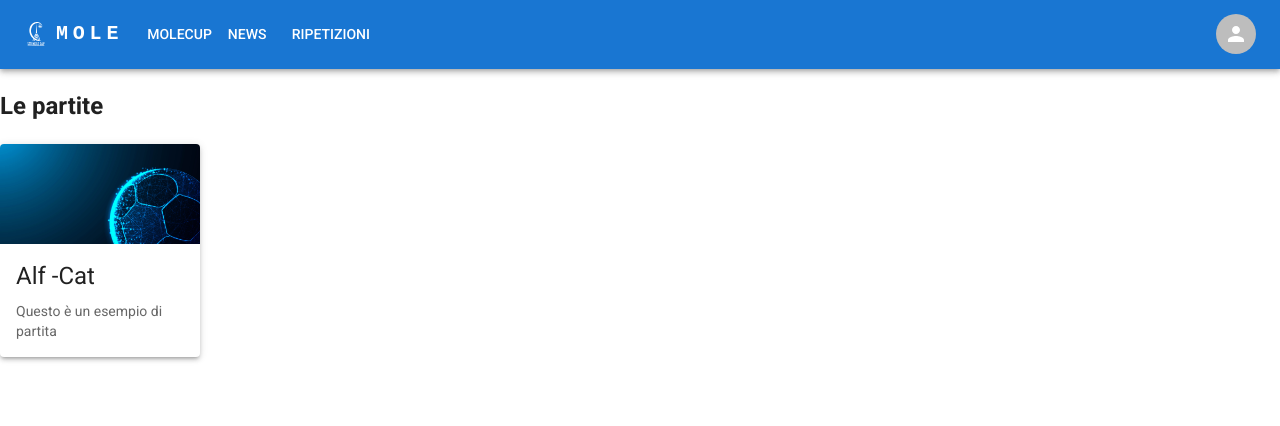
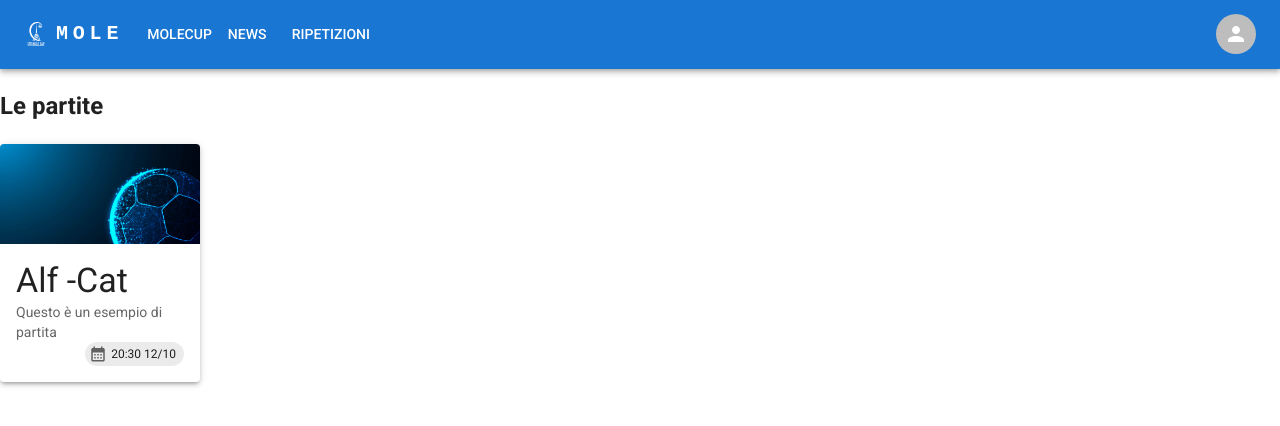
Before and after one commit to molecup/mole-frontend, a Next.js app in the folder mole-frontend/: page / in a window 1280 px wide. Shown: the top 426 px of the page. Built offline with nearby package versions, Linux system fonts and the light colour scheme.

Commit message:
match card restyled

```diff
--- a/mole-frontend/src/components/cardSlider.js
+++ b/mole-frontend/src/components/cardSlider.js
@@ -11,6 +11,7 @@ export default function CardSlider(){
         description = "Questo è un esempio di partita"
         url = "/news"
         img = {matchImg}
+        datetime = "20:30 12/10"
       />
     </>
   );
--- a/mole-frontend/src/components/cards.js
+++ b/mole-frontend/src/components/cards.js
@@ -10,10 +10,24 @@ import CardActionArea from "@mui/material/CardActionArea";
 import Typography from "@mui/material/Typography";
 import Image from "next/image";
 import Link from "next/link";
+import Chip from '@mui/material/Chip';
+import CalendarMonthIcon from '@mui/icons-material/CalendarMonth';
+import VideocamIcon from '@mui/icons-material/Videocam';
+import PhotoCameraIcon from '@mui/icons-material/PhotoCamera';
+import CheckIcon from '@mui/icons-material/Check';
+import Stack from '@mui/material/Stack';
+
+
 
 export default function MatchCard(props) {
   return (
-    <Card sx={{maxWidth: 200}} elevation={3}>
+    <Card sx={{
+      maxWidth: 200,
+      transition: "transform 0.15s ease-in-out",
+      "&:hover": { transform: "scale3d(1.05, 1.05, 1)" }
+      }}
+      elevation={3}
+    >
       <CardActionArea LinkComponent={Link} href={props.url}>
         <CardMedia
           sx={{height: "100px"}}
@@ -24,12 +38,18 @@ export default function MatchCard(props) {
           </div>
         </CardMedia>
         <CardContent>
-          <Typography gutterBottom variant="h5" component="h2">
+          <Typography /*gutterBottom*/ variant="h4" >
             {props.title}
           </Typography>
-          <Typography variant="body2" color="textSecondary" component="p">
+
+
+          <Typography variant="body2" color="textSecondary" >
             {props.description}
           </Typography>
+          <Stack direction="row" spacing={1} justifyContent="flex-end">
+            <Chip icon={<CalendarMonthIcon />} size='small' label={<Typography variant='caption'>{props.datetime}</Typography>} />
+          </Stack>
+
         </CardContent>
       </CardActionArea>
     </Card>
```
